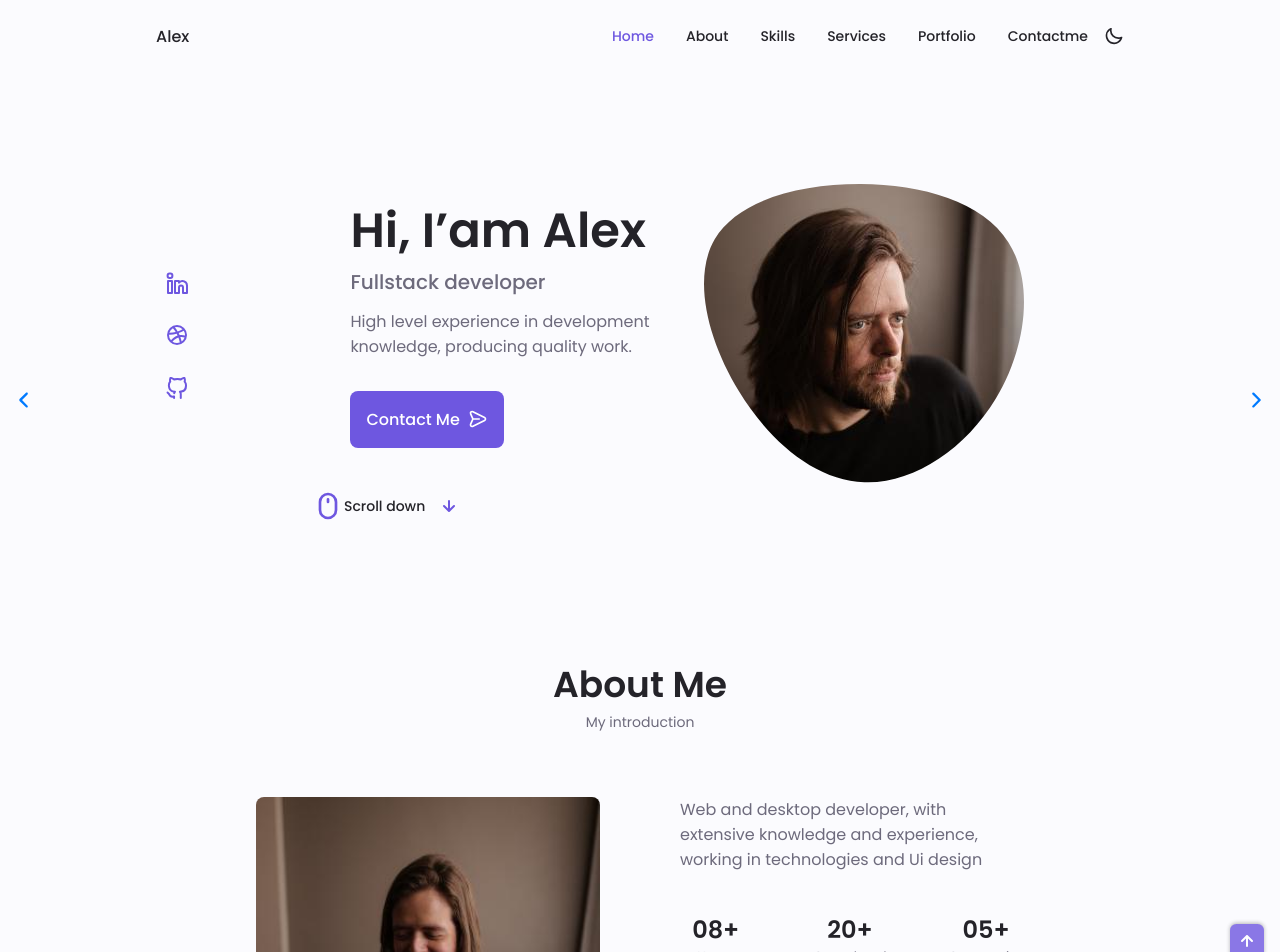
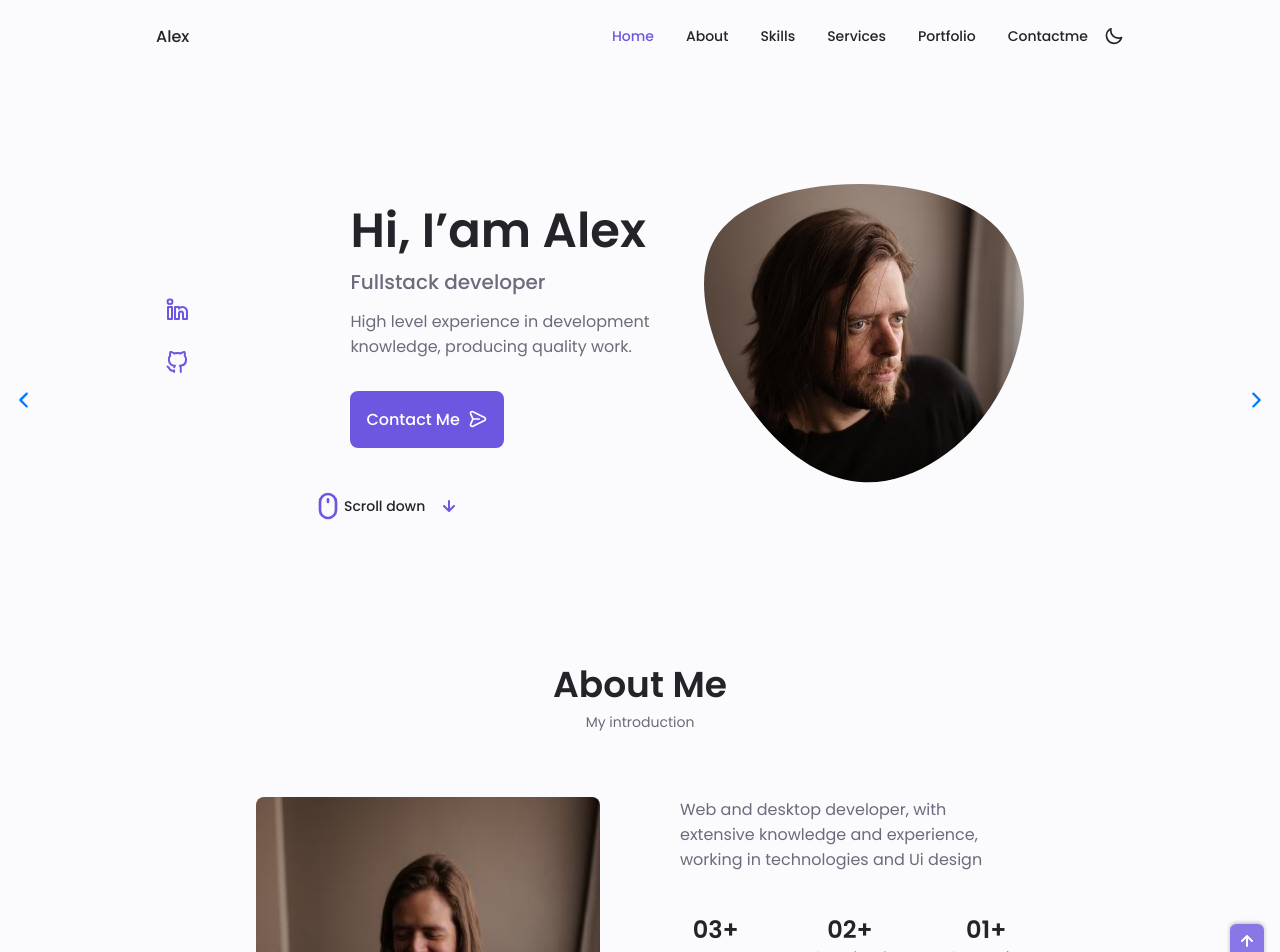
Before and after one commit to Alex-Paris/Alex-Paris, a React (Create React App) app: page / in a window 1280 px wide. Shown: the top 952 px of the page. Built offline with nearby package versions, Linux system fonts and the light colour scheme; the HTML template or start-up script is replaced by a standard one.

Commit message:
feat-client: file saver and about section

```diff
--- a/package.json
+++ b/package.json
@@ -11,6 +11,7 @@
     "@types/node": "^12.0.0",
     "@types/react": "^17.0.0",
     "@types/react-dom": "^17.0.0",
+    "file-saver": "^2.0.5",
     "polished": "^4.1.3",
     "react": "^17.0.2",
     "react-dom": "^17.0.2",
@@ -48,6 +49,7 @@
     ]
   },
   "devDependencies": {
+    "@types/file-saver": "^2.0.3",
     "@types/react-router-dom": "^5.3.1",
     "@types/react-scroll": "^1.8.3",
     "@types/styled-components": "^5.1.15",
--- a/src/components/Button/index.tsx
+++ b/src/components/Button/index.tsx
@@ -4,7 +4,7 @@ import { Container } from './styles';
 
 type ButtonProps = ButtonHTMLAttributes<HTMLButtonElement> & {
   loading?: boolean;
-  href?: string;
+  hrefLink?: string;
   isFlex?: boolean;
   isSimple?: boolean;
   isActive?: boolean;
@@ -16,7 +16,7 @@ type ButtonProps = ButtonHTMLAttributes<HTMLButtonElement> & {
 const Button: React.FC<ButtonProps> = ({
   children,
   loading,
-  href,
+  hrefLink,
   isFlex,
   isSimple,
   isActive,
@@ -30,14 +30,14 @@ const Button: React.FC<ButtonProps> = ({
   const handleOnClick = useCallback(() => {
     setIsPressed(true);
 
-    if (href) {
-      open(href, '_blank');
+    if (hrefLink) {
+      open(hrefLink, '_blank');
     }
 
     setTimeout(() => {
       setIsPressed(false);
     }, 150);
-  }, [href]);
+  }, [hrefLink]);
 
   return (
     <Container
--- a/src/pages/Dashboard/DashboardAbout/index.tsx
+++ b/src/pages/Dashboard/DashboardAbout/index.tsx
@@ -1,4 +1,5 @@
-import React from 'react';
+import React, { useCallback, useEffect, useState } from 'react';
+import { saveAs } from 'file-saver';
 
 import aboutImg from '../../../assets/about320.jpg';
 import Button from '../../../components/Button';
@@ -15,6 +16,18 @@ import {
 } from './styles';
 
 const DashboardAbout: React.FC = () => {
+  const [yearsExperience, setYearsExperience] = useState('0');
+
+  const handleDownloadCV = useCallback(() => {
+    saveAs('/files/AlexParis-Resume.pdf', 'AlexParis-Resume.pdf');
+  }, []);
+
+  useEffect(() => {
+    const years = new Date().getFullYear() - 2018;
+    const lpad = '00';
+    setYearsExperience((lpad + years).slice(-lpad.length));
+  }, []);
+
   return (
     <About id="about">
       <h2>About Me</h2>
@@ -31,21 +44,21 @@ const DashboardAbout: React.FC = () => {
 
           <AboutInfo>
             <div>
-              <AboutInfoTitle>08+</AboutInfoTitle>
+              <AboutInfoTitle>{yearsExperience}+</AboutInfoTitle>
               <AboutInfoName>
                 Years <br /> experience
               </AboutInfoName>
             </div>
 
             <div>
-              <AboutInfoTitle>20+</AboutInfoTitle>
+              <AboutInfoTitle>02+</AboutInfoTitle>
               <AboutInfoName>
                 Completed <br /> project
               </AboutInfoName>
             </div>
 
             <div>
-              <AboutInfoTitle>05+</AboutInfoTitle>
+              <AboutInfoTitle>01+</AboutInfoTitle>
               <AboutInfoName>
                 Companies <br /> worked
               </AboutInfoName>
@@ -53,7 +66,7 @@ const DashboardAbout: React.FC = () => {
           </AboutInfo>
 
           <AboutButtons>
-            <Button isFlex>
+            <Button isFlex onClick={handleDownloadCV}>
               Download CV <Icon icon="UilDownloadAlt" />
             </Button>
           </AboutButtons>
--- a/src/pages/Dashboard/DashboardHome/index.tsx
+++ b/src/pages/Dashboard/DashboardHome/index.tsx
@@ -1,4 +1,5 @@
-import React from 'react';
+import React, { useCallback } from 'react';
+import { scroller } from 'react-scroll';
 
 import { PerfilIcon } from '../../../assets/perfil';
 import Button from '../../../components/Button';
@@ -15,6 +16,24 @@ import {
 } from './styles';
 
 const DashboardHome: React.FC = () => {
+  const handleContactMeClick = useCallback(() => {
+    scroller.scrollTo('contactme', {
+      spy: true,
+      smooth: true,
+      offset: -70,
+      duration: 500,
+    });
+  }, []);
+
+  const handleAboutClick = useCallback(() => {
+    scroller.scrollTo('about', {
+      spy: true,
+      smooth: true,
+      offset: -70,
+      duration: 500,
+    });
+  }, []);
+
   return (
     <Home id="home">
       <HomeContainer>
@@ -26,15 +45,6 @@ const DashboardHome: React.FC = () => {
               rel="noreferrer"
             >
               <Icon icon="UilLinkedinAlt" />
-              <Icon icon="UilExternalLinkAlt" />
-            </a>
-
-            <a
-              href="https://github.com/Alex-Paris"
-              target="_blank"
-              rel="noreferrer"
-            >
-              <Icon icon="UilDribbble" />
               <Icon icon="UilExternalLinkAlt" />
             </a>
 
@@ -59,14 +69,14 @@ const DashboardHome: React.FC = () => {
               High level experience in development knowledge, producing quality
               work.
             </p>
-            <Button isFlex>
+            <Button isFlex onClick={handleContactMeClick}>
               Contact Me <Icon icon="UilMessage" />
             </Button>
           </HomeData>
         </HomeContent>
 
         <HomeScroll>
-          <Button isFlex isSimple>
+          <Button isFlex isSimple onClick={handleAboutClick}>
             <Icon icon="UilMouseAlt" />
             <span>Scroll down</span>
             <Icon icon="UilArrowDown" />
--- a/src/pages/Dashboard/DashboardPortfolio/index.tsx
+++ b/src/pages/Dashboard/DashboardPortfolio/index.tsx
@@ -89,7 +89,7 @@ const DashboardPortfolio: React.FC = () => {
                 <div>
                   <h3>{portfolio.title}</h3>
                   <p>{portfolio.description}</p>
-                  <Button isFlex isSmall href={portfolio.link}>
+                  <Button isFlex isSmall hrefLink={portfolio.link}>
                     Demo
                     <Icon icon="UilArrowRight" />
                   </Button>
```
Also changed, not shown: 2 other files (tests, documents, lock files or other folders).
